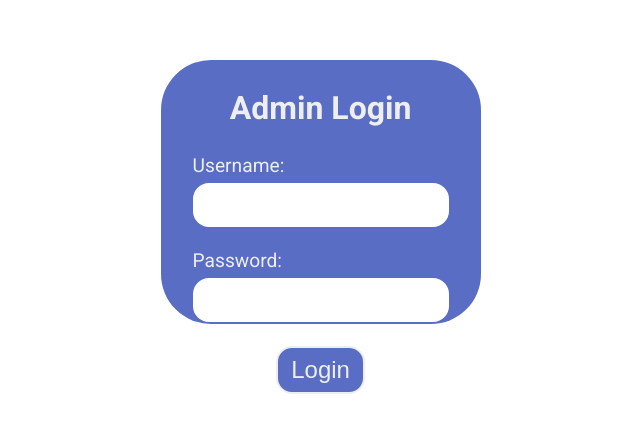
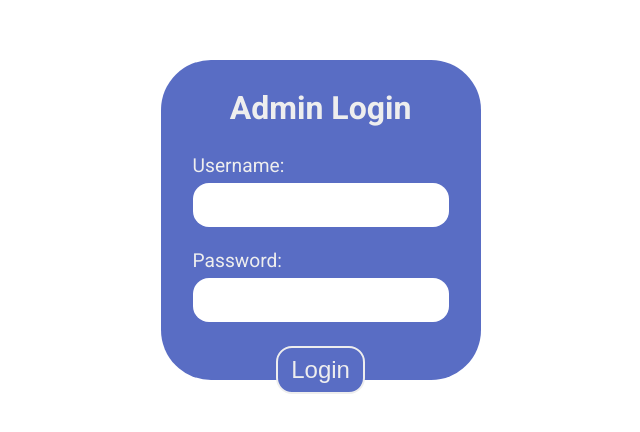
Before and after one commit to eefborromeo/banking-app, a React (Create React App) app: page /admin/new in a window 1280 px wide. Shown: the part 140-572 px from the top of the page, without its empty margins (313-953 px from the left). Built offline with nearby package versions, Linux system fonts and the light colour scheme.

Commit message:
fix login page styling and user balance type bug

```diff
--- a/src/components/LoginForm.js
+++ b/src/components/LoginForm.js
@@ -59,7 +59,7 @@ export default function LoginForm() {
 }
 
 const Form = styled.form`
-  height: 33vh;
+  height: 40vh;
   width: 25%;
   padding: 2rem;
   border-radius: 50px;
--- a/src/pages/NewUser.js
+++ b/src/pages/NewUser.js
@@ -45,7 +45,7 @@ export default function User() {
     setName(e.target.value);
   };
   const balanceInputHandler = (e) => {
-    setBalance(e.target.value);
+    setBalance(parseInt(e.target.value));
   };
 
   const submitHandler = (e) => {
```
